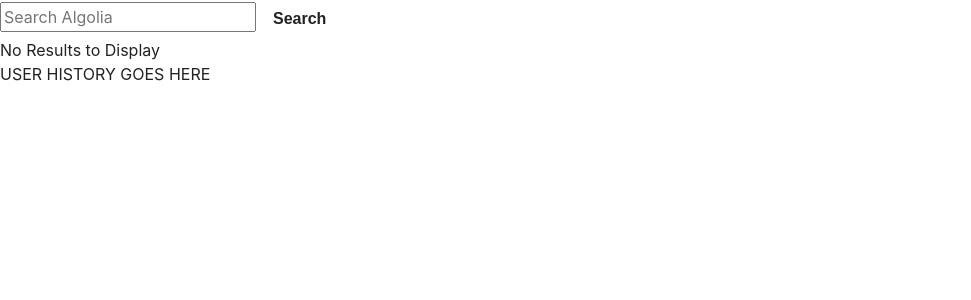
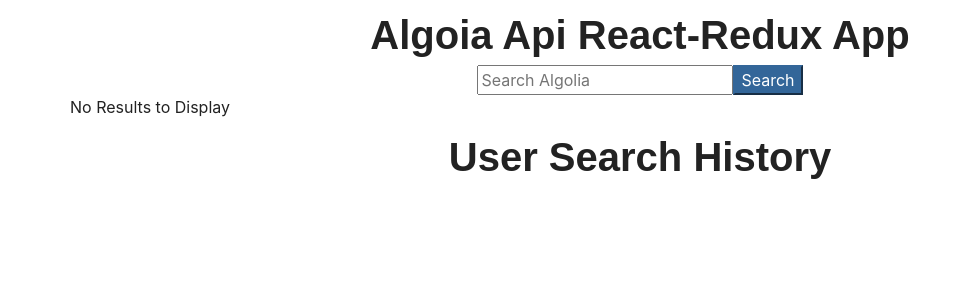
Before and after one commit to Cjochen2/Algolia-API_2.0, a React (Create React App) app: page / in a window 1280 px wide. Shown: the top 300 px of the page, without its empty margins (0-971 px from the left). Built offline with nearby package versions, Linux system fonts and the light colour scheme; a web font is replaced by a local one.

Commit message:
set up some very basic styling and User History recording. Setting up to deploy on github now

```diff
--- a/package.json
+++ b/package.json
@@ -2,6 +2,7 @@
   "name": "client",
   "version": "0.1.0",
   "private": true,
+  "homepage": "https://Cjochen2/github.io/Algolia-API_2.0",
   "dependencies": {
     "@testing-library/jest-dom": "^5.11.6",
     "@testing-library/react": "^11.1.2",
@@ -16,6 +17,8 @@
   },
   "scripts": {
     "start": "react-scripts start",
+    "predeploy": "npm run build",
+    "deploy": "gh-pages -d build",
     "build": "react-scripts build",
     "test": "react-scripts test",
     "eject": "react-scripts eject"
@@ -37,5 +40,8 @@
       "last 1 firefox version",
       "last 1 safari version"
     ]
+  },
+  "devDependencies": {
+    "gh-pages": "^3.1.0"
   }
 }
--- a/src/App.js
+++ b/src/App.js
@@ -4,12 +4,13 @@
 
 function App() {
   return (
-    <div className="App">
-      <header className="App-header">
-       <SearchBar />
-       <SearchResults />
-       <UserHistory />
-      </header>
+    <div className="App container">
+      <h1 className="App-header row justify-content-center">
+        Algoia Api React-Redux App
+      </h1>
+      <SearchBar />
+      <SearchResults />
+      <UserHistory />
     </div>
   )
 };
--- a/src/components/ResultsCard.js
+++ b/src/components/ResultsCard.js
@@ -1,12 +1,13 @@
 
-const ResultsCard = ({ article, key }) => {
+const ResultsCard = ({ article }) => {
 
     return (
-        <div className='article' >
-            <div className='title'> Title: {article.title}</div>
-            <div className='author'> Author: {article.author}</div>
-            <div className='url'> Link: <a href={article.url} target='_blank' rel="noreferrer">{article.url}</a></div>
-
+        <div className='article container col-12 m-2 p-3' >
+            <div className='row mb-1'>
+            <div className='title col-8'> <b>Title:</b> {article.title}</div>
+            <div className='author col-4'> <b>Author:</b> {article.author}</div>
+            </div>
+            <div className='url'> <b>Link:</b> <a href={article.url} target='_blank' rel="noreferrer">{article.url}</a></div>
         </div>
     )
 }
--- a/src/components/SearchBar.js
+++ b/src/components/SearchBar.js
@@ -27,7 +27,7 @@
     }
 
     return (
-        <div className='searchBar'>
+        <div className='searchBar row justify-content-center'>
             <form onSubmit={query}>
                 <input
                     type="text"
@@ -36,7 +36,7 @@
                     value={searchTerm}
                     onChange={handleChange}
                 />
-                <button type='submit' className='btn'>Search</button>
+                <button type='submit' className='btn-info'>Search</button>
             </form>
         </div>
     )
--- a/src/components/SearchResults.js
+++ b/src/components/SearchResults.js
@@ -6,8 +6,8 @@
     const searchData = useSelector(state => state.results)
 
     return (
-        <div>
-            {!searchData.hits ? "No Results to Display" : searchData.hits.map((info, i) => <ResultsCard article={info} key={i+1} />)}
+        <div className='row'>
+            {!searchData.hits ? "No Results to Display" : searchData.hits.map((info, i) => <ResultsCard article={info} key={i}/>)}
         </div>
     )
 };
--- a/src/components/UserHistory.js
+++ b/src/components/UserHistory.js
@@ -2,9 +2,16 @@
 
 const UserHistory = () => {
 
+    const userHistory = useSelector(state => state.history)
+
     return (
-        <div className='userHistory'>
-            USER HISTORY GOES HERE
+        <div className='userHistory mt-3'>
+            <h1 className='d-flex justify-content-center'>
+                User Search History
+            </h1>
+            <ul>
+                {userHistory.map((item, i) => <li className='userItem' key={i}>{item}</li>)}
+            </ul>
         </div>
     )
 };
--- a/src/index.css
+++ b/src/index.css
@@ -1,5 +1,5 @@
 body {
-  margin: 0;
+  margin: 10pt;
   font-family: -apple-system, BlinkMacSystemFont, 'Segoe UI', 'Roboto', 'Oxygen',
     'Ubuntu', 'Cantarell', 'Fira Sans', 'Droid Sans', 'Helvetica Neue',
     sans-serif;
@@ -11,3 +11,13 @@
   font-family: source-code-pro, Menlo, Monaco, Consolas, 'Courier New',
     monospace;
 }
+
+.article {
+  background-color: lightgray;
+  border-radius: 2px;
+  box-shadow: 0 3px 6px #999, 0 3px 6px #999;
+}
+
+.url {
+  word-wrap: break-word;
+}
```
Also changed, not shown: 1 other file (tests, documents, lock files or other folders).
